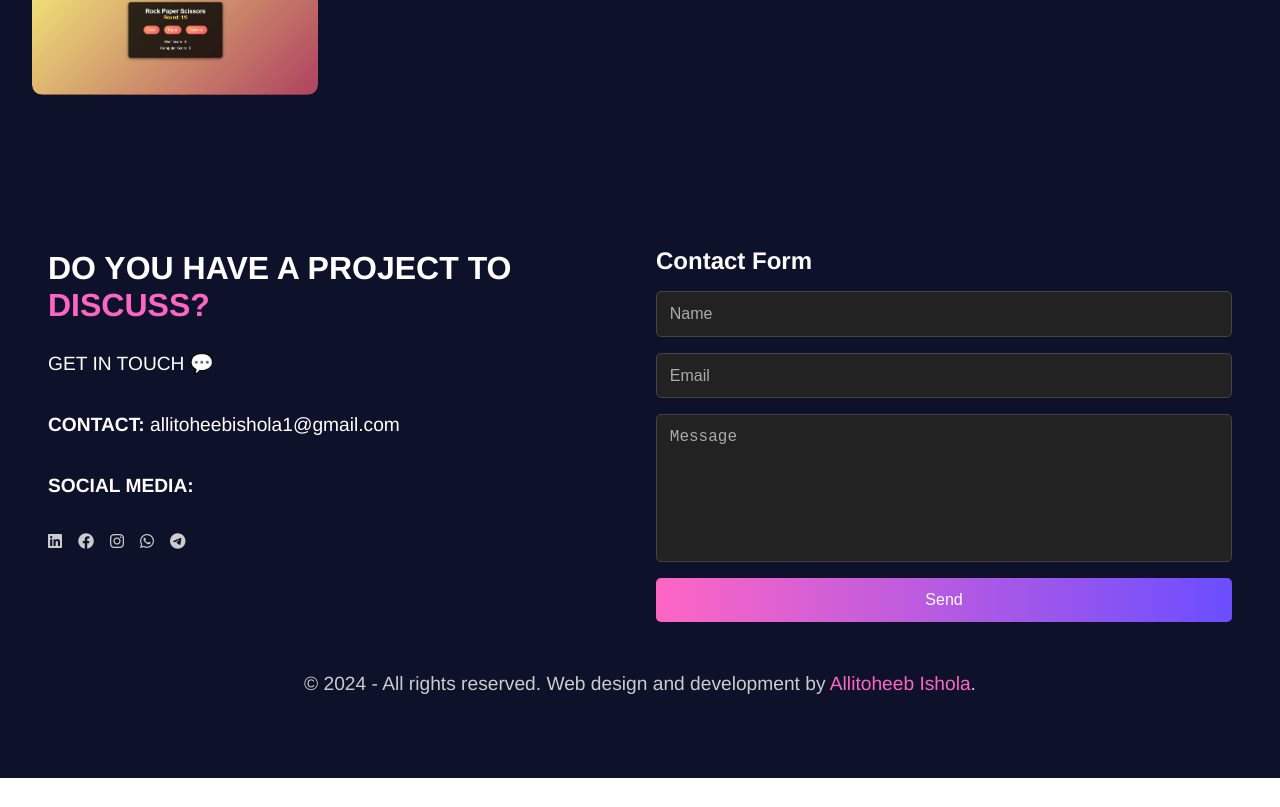
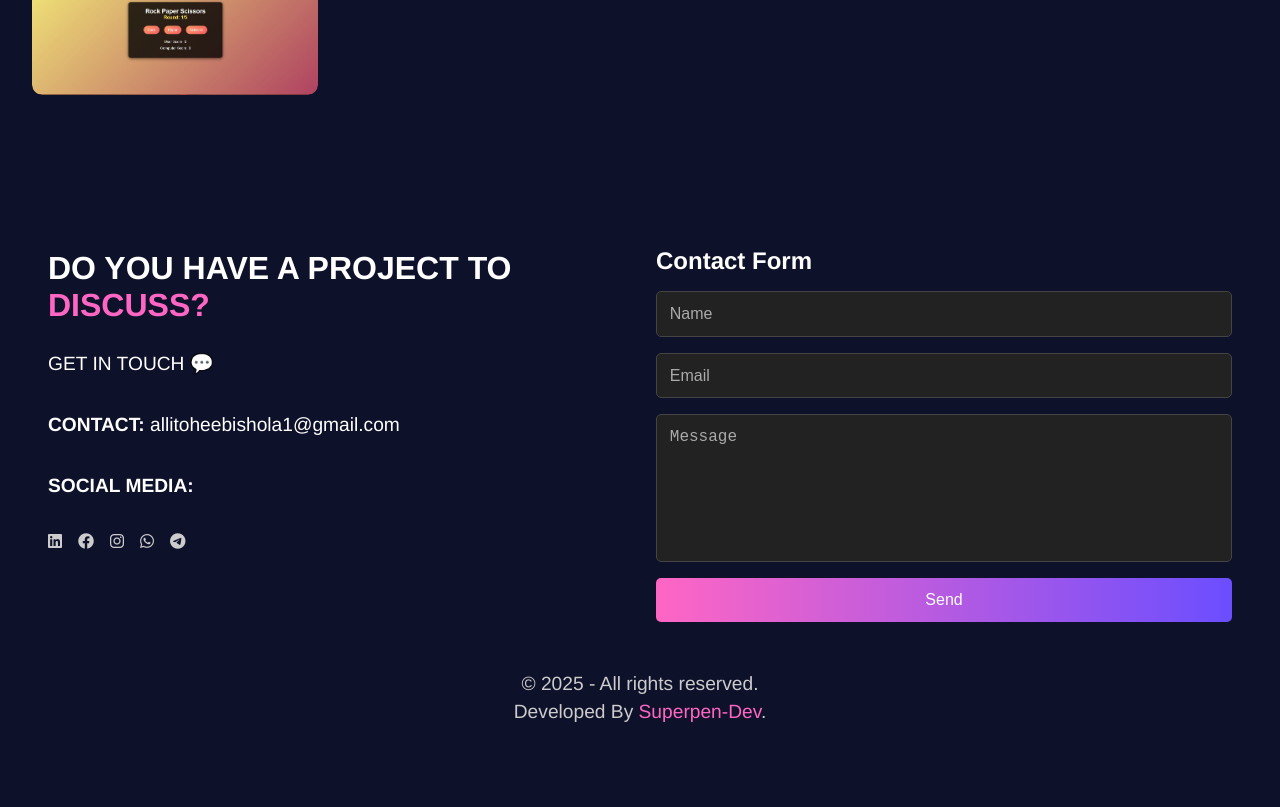
Before and after one commit to Superpen-Dev/new-portfolio, a React (Vite) app: page / in a window 1280 px wide. Shown: the part 2268-3075 px from the top of the page. Before the commit the page ends 3046 px from the top, so only its background shows below. Built offline with nearby package versions, Linux system fonts and the light colour scheme.

Commit message:
Updated footer to display the current year dynamically

```diff
--- a/package.json
+++ b/package.json
@@ -11,13 +11,12 @@
         "predeploy": "npm run build",
         "deploy": "gh-pages -d dist"
     },
-
     "dependencies": {
+        "aos": "^2.3.4",
         "gh-pages": "^6.3.0",
         "react": "^18.3.1",
         "react-dom": "^18.3.1"
     },
-
     "devDependencies": {
         "@eslint/js": "^9.17.0",
         "@types/react": "^18.3.18",
--- a/src/Components/Footer.jsx
+++ b/src/Components/Footer.jsx
@@ -51,11 +51,12 @@ const Footer = () => {
 
       {/* Footer Bottom */}
       <div className="footer-bottom" data-aos="fade-up">
-        <p>
-          &copy; 2024 - All rights reserved. Web design and development by
-          <span> Allitoheeb Ishola</span>.
-        </p>
-      </div>
+  <p>
+    &copy; {new Date().getFullYear()} - All rights reserved. <br /> Developed By
+    <span> Superpen-Dev</span>.
+  </p>
+</div>
+
     </footer>
   );
 };
```
Also changed, not shown: 1 other file (tests, documents, lock files or other folders). Lines whose indentation alone changed are shown as unchanged.
